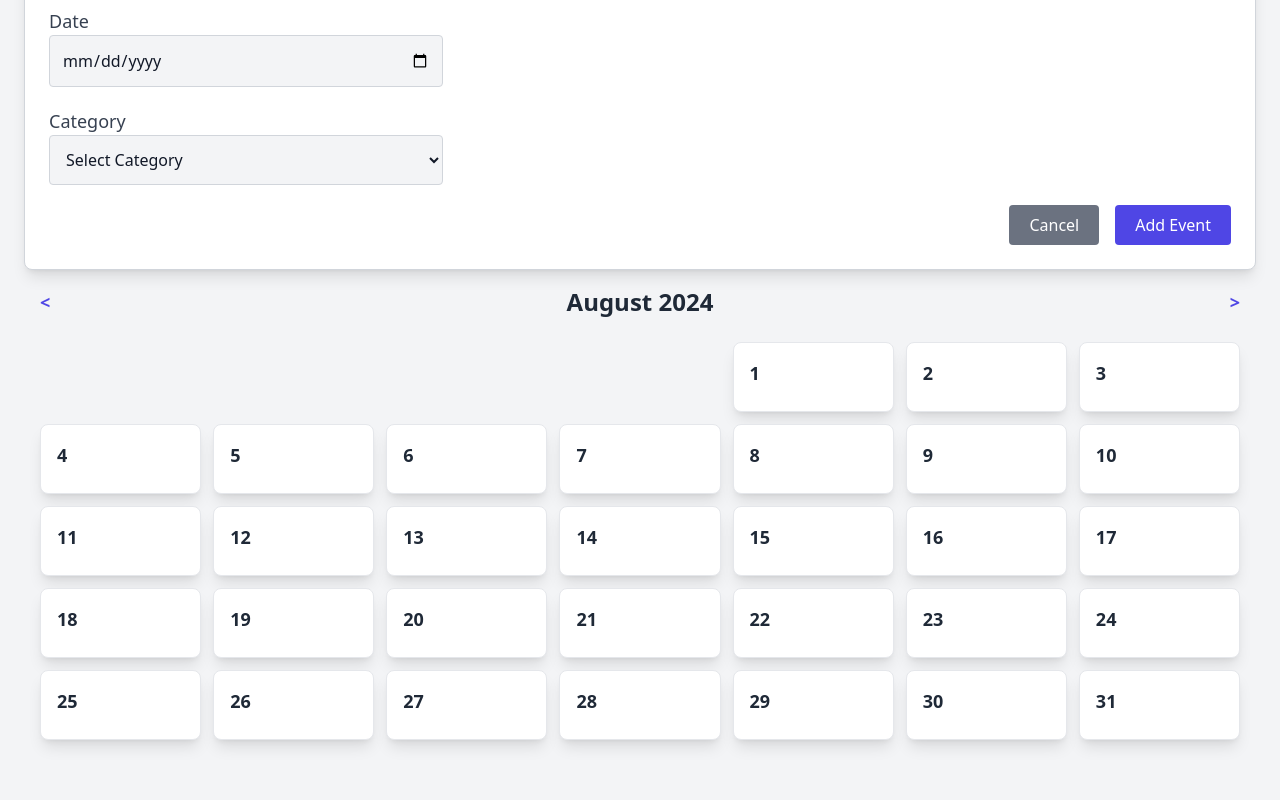
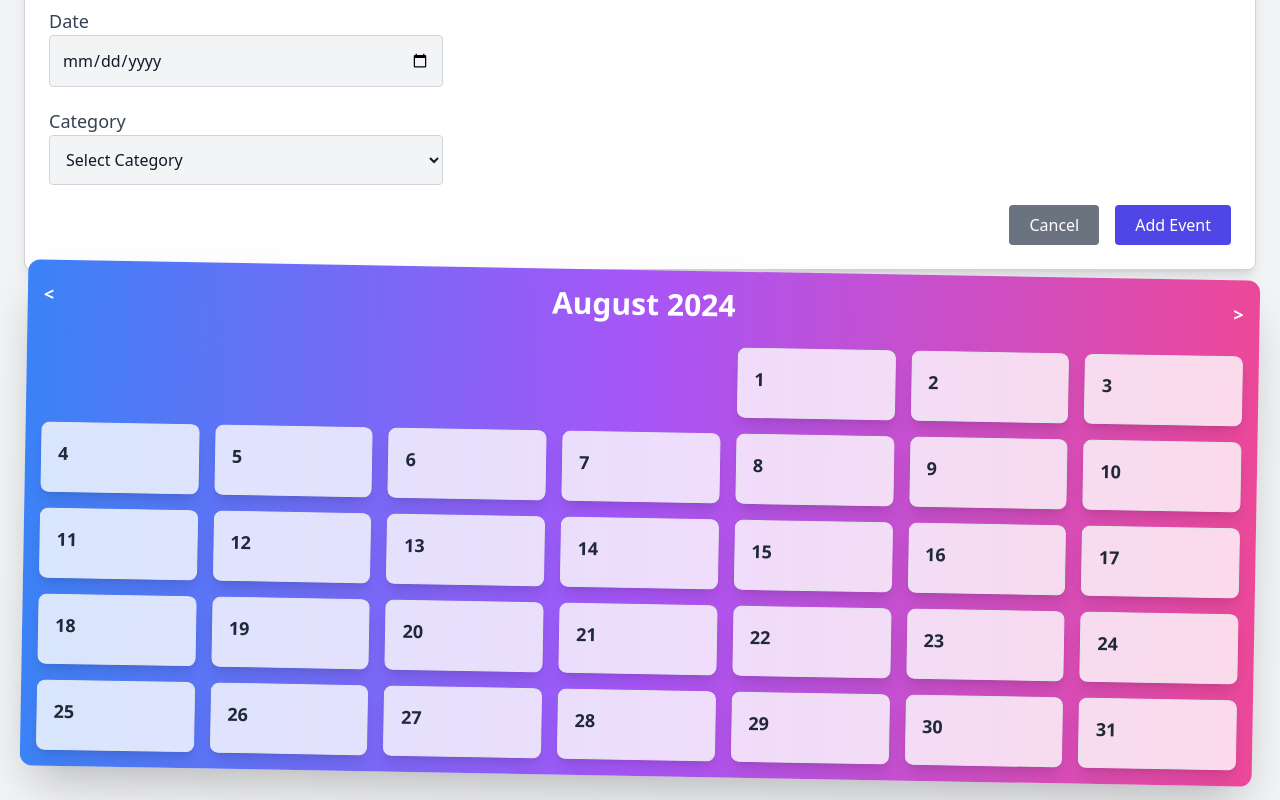
Before and after one commit to Nitesh-18/calendar-app-react, a React (Vite) app: page / in a window 1280 px wide. Shown: the part 680-1480 px from the top of the page. Built offline with nearby package versions, Linux system fonts and the light colour scheme.

Commit message:
"Updated Calendar component styles: changed container and header backgrounds, button and day styles, and event styles."

```diff
--- a/src/components/Calendar.jsx
+++ b/src/components/Calendar.jsx
@@ -43,26 +43,26 @@ function Calendar() {
   const days = Array.from({ length: daysInMonth }, (_, i) => i + 1);
 
   return (
-    <div className="calendar-container p-4">
-      <div className="calendar-header flex justify-between items-center mb-6">
+    <div className="calendar-container p-4 relative bg-gradient-to-r from-blue-500 via-purple-500 to-pink-500 shadow-2xl rounded-xl transform rotate-1 hover:rotate-0 transition-transform duration-500">
+      <div className="calendar-header flex justify-between items-center mb-6 text-white">
         <button
           onClick={handlePrevMonth}
-          className="text-lg font-bold text-primary transition-transform transform hover:scale-110"
+          className="text-lg font-bold transition-transform transform hover:scale-125"
         >
           &lt;
         </button>
-        <h2 className="text-2xl font-semibold text-gray-800 dark:text-gray-200">
+        <h2 className="text-3xl font-bold">
           {currentDate.toLocaleString("default", { month: "long" })}{" "}
           {currentDate.getFullYear()}
         </h2>
         <button
           onClick={handleNextMonth}
-          className="text-lg font-bold text-primary transition-transform transform hover:scale-110"
+          className="text-lg font-bold transition-transform transform hover:scale-125"
         >
           &gt;
         </button>
       </div>
-      <div className="calendar grid grid-cols-7 gap-3 animate-fade-in">
+      <div className="calendar grid grid-cols-7 gap-4 animate-fade-in">
         {Array(firstDayOfMonth)
           .fill(null)
           .map((_, index) => (
@@ -81,7 +81,7 @@ function Calendar() {
           return (
             <div
               key={day}
-              className="calendar-day p-4 bg-white dark:bg-darkBg border border-gradient shadow-lg rounded-lg hover:shadow-xl transition-shadow duration-300 relative"
+              className="calendar-day p-4 bg-white bg-opacity-80 dark:bg-darkBg border border-gradient-to-br from-purple-300 to-pink-300 shadow-lg rounded-lg transform hover:scale-110 transition-all duration-500 relative"
             >
               <div className="date text-lg font-semibold text-gray-800 dark:text-gray-200 mb-2">
                 {day}
@@ -89,7 +89,7 @@ function Calendar() {
               {dayEvents.map((event) => (
                 <div
                   key={event.id}
-                  className="event p-2 mt-2 bg-blue-100 dark:bg-blue-800 text-xs md:text-sm truncate rounded-md shadow-inner transition-transform transform hover:scale-105"
+                  className="event p-2 mt-2 bg-blue-200 dark:bg-blue-900 text-xs md:text-sm truncate rounded-md shadow-inner transition-transform transform hover:scale-105 hover:bg-blue-300"
                 >
                   <div className="event-title font-medium text-gray-800 dark:text-gray-200">
                     {event.title}
```
